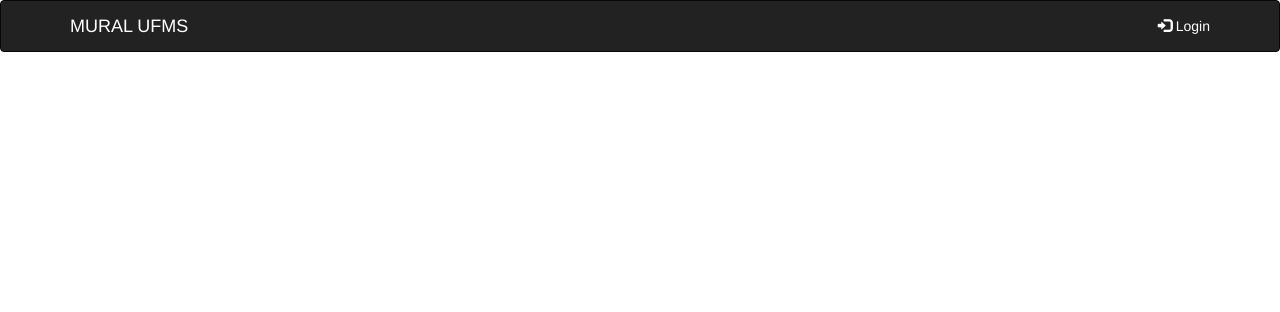
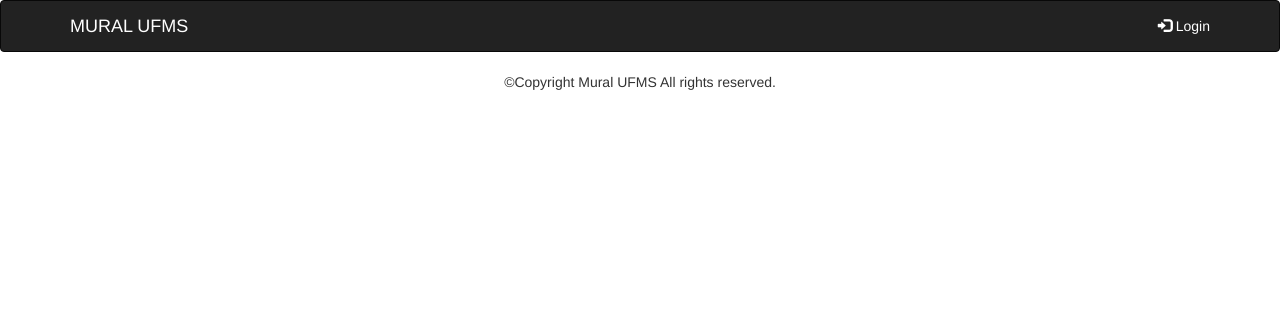
Before and after one commit to brunomecca/muralufms, a PHP site: page / in a window 1280 px wide. Shown: the top 312 px of the page. Run offline with PHP 8.4, Linux system fonts and the light colour scheme; data that the repository does not hold is empty; some libraries are stand-ins or nearby versions.

Commit message:
HEADER/FOOTER

```diff
--- a/index.php
+++ b/index.php
@@ -17,30 +17,23 @@
 </head>
 	<body>
 
-		<!-- navbar-->
-		<nav class="navbar navbar-inverse navbar-default">
-			  <div class="container">
-
-			    <div class="navbar-header">
-			      <a class="navbar-brand" href="index.php">
-			        MURAL UFMS
-			      </a><!-- navbar-brand-->
-			    </div><!-- container-->
-
-			    <ul class="nav navbar-nav navbar-right">
-			    	<?php include "controllers/UsuarioControle.php";
-			    		echo $botaoLadoEsquerdo;
-			    	?>
-		    	</ul><!-- list -->
-			  </div><!-- container-->
-			</nav><!-- navbar -->
+			<?php
+					include "view/partes/header.php";
+			?>
 
 			<div class="container-fluid">
 
 				<?php
 					include "controllers/HomeControle.php";
 					echo $mensagens;
+
+
+					include "view/partes/footer.php";
 				?>
+
+
+
+
 
 			</div><!-- container fluid-->
 	</body>
--- /dev/null
+++ b/view/partes/footer.php
@@ -0,0 +1,19 @@
+<footer>
+	<div class="row">
+		<div class="col-md-12">
+
+			<div class='text-center'>
+
+				©Copyright Mural UFMS
+
+					<script>
+
+						Date();
+
+					</script>
+
+				All rights reserved.
+
+		</div>
+	</div>
+</footer>
--- /dev/null
+++ b/view/partes/header.php
@@ -0,0 +1,19 @@
+<header>
+<!-- navbar-->
+<nav class="navbar navbar-inverse navbar-default">
+  <div class="container">
+
+    <div class="navbar-header">
+      <a class="navbar-brand" href="index.php">
+        MURAL UFMS
+      </a><!-- navbar-brand-->
+    </div><!-- container-->
+
+    <ul class="nav navbar-nav navbar-right">
+    	<?php include "controllers/UsuarioControle.php";
+    		echo $botaoLadoEsquerdo;
+    	?>
+	</ul><!-- list -->
+  </div><!-- container-->
+</nav><!-- navbar -->
+</header>
```
